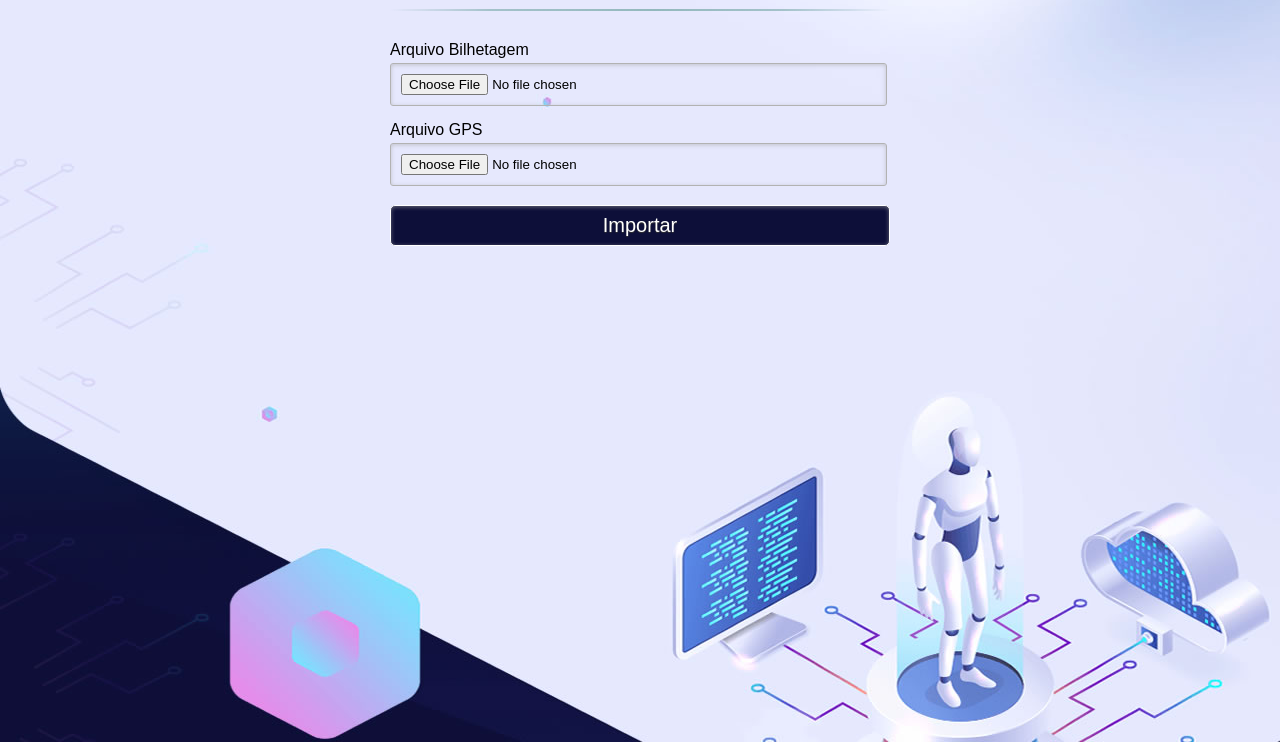
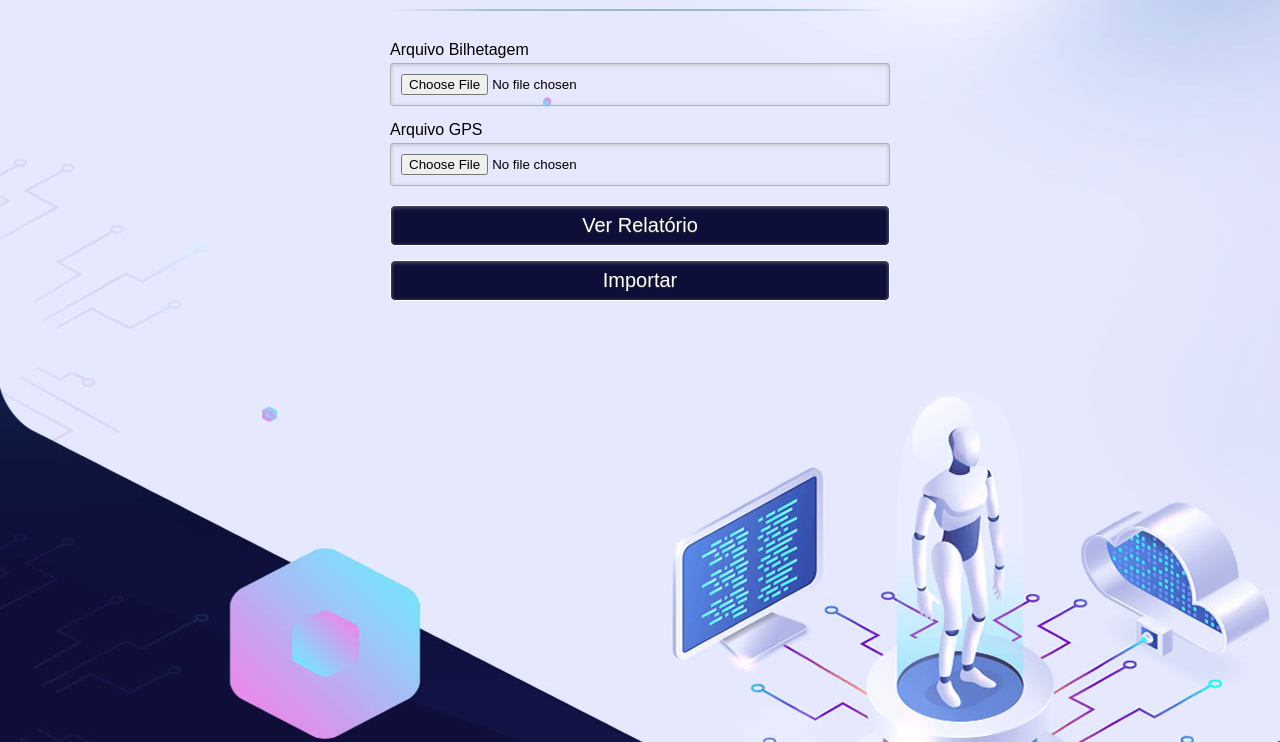
Before and after one commit to jusansilva/projeto-rdb, a website: page public/doc.html in a window 1280 px wide. Shown: the part 58-800 px from the top of the page. Drawn offline with Linux system fonts and the light colour scheme.

Commit message:
inserção de botão de relatório

```diff
--- a/public/css/login.css
+++ b/public/css/login.css
@@ -70,7 +70,7 @@ input {
 
 /*estilo dos input,  menos o checkbox */
 input:not([type="checkbox"]){
-  width: 95%;
+  width: 100%;
   margin-top: 4px;
   padding: 10px;
   border: 1px solid #b2b2b2;
@@ -103,8 +103,31 @@ input[type="submit"]{
   transition: all 0.2s linear;
 }
 
+/*estilo do botão submit */
+input[type="button"]{
+  width: 100%!important;
+  cursor: pointer;
+  background: #0d0f39;
+  padding: 8px 5px;
+  color: #fff;
+  font-size: 20px;
+  border: 1px solid #fff;
+  margin-bottom: 10px;
+  text-shadow: 0 1px 1px #333;
+
+  -webkit-border-radius: 5px;
+  border-radius: 5px;
+
+  transition: all 0.2s linear;
+}
+
 /*estilo do botão submit no hover */
 input[type="submit"]:hover{
+  background: #4ab3c6;
+}
+
+/*estilo do botão submit no hover */
+input[type="button"]:hover{
   background: #4ab3c6;
 }
 
--- a/public/doc.html
+++ b/public/doc.html
@@ -1,5 +1,4 @@
-<!DOCTYPE html>
-
+<html>
 <head>
     <meta charset="UTF-8" />
     <title>RDB</title>
@@ -20,17 +19,21 @@
                     <h1>Arquivos</h1>
                     <p>
                         <label for="bilhetagem">Arquivo Bilhetagem</label>
-                        <input id="bilhetagem" name="bilhetagem" accept=".csv" required="required" type="file" placeholder="only doc .csv" />
+                        <input id="bilhetagem" name="bilhetagem" accept=".csv" required="required" type="file"
+                            placeholder="only doc .csv" />
                     </p>
 
                     <p>
                         <label for="gps">Arquivo GPS</label>
-                        <input id="gps" name="gps" accept=".txt" required="required" type="file" placeholder="only doc .txt"/>
+                        <input id="gps" name="gps" accept=".txt" required="required" type="file"
+                            placeholder="only doc .txt" />
                     </p>
 
                     <p>
+                        <input type="button" value="Ver Relatório"  id="relatorio" />
                         <input type="submit" value="Importar" id="import" />
                     </p>
+
                     <input type="hidden" name="t" id="t">
                 </form>
             </div>
@@ -38,6 +41,10 @@
     </div>
 </body>
 <script>
+     document.getElementById("relatorio").onclick = function(){
+        return window.location.href = "/response";
+        };
+
     var query = location.search.slice(1);
     var partes = query.split('&');
     var data = {};
@@ -48,10 +55,13 @@
         data[chave] = valor;
     });
 
-    if(data.status){
+    if (data.status) {
         alert("Quando estiver processado os dados você receberá um email de confimação!");
         window.location.href = "/response";
     }
+
+
+
 
     document.getElementById('t').value = data.t;
 </script>
```
